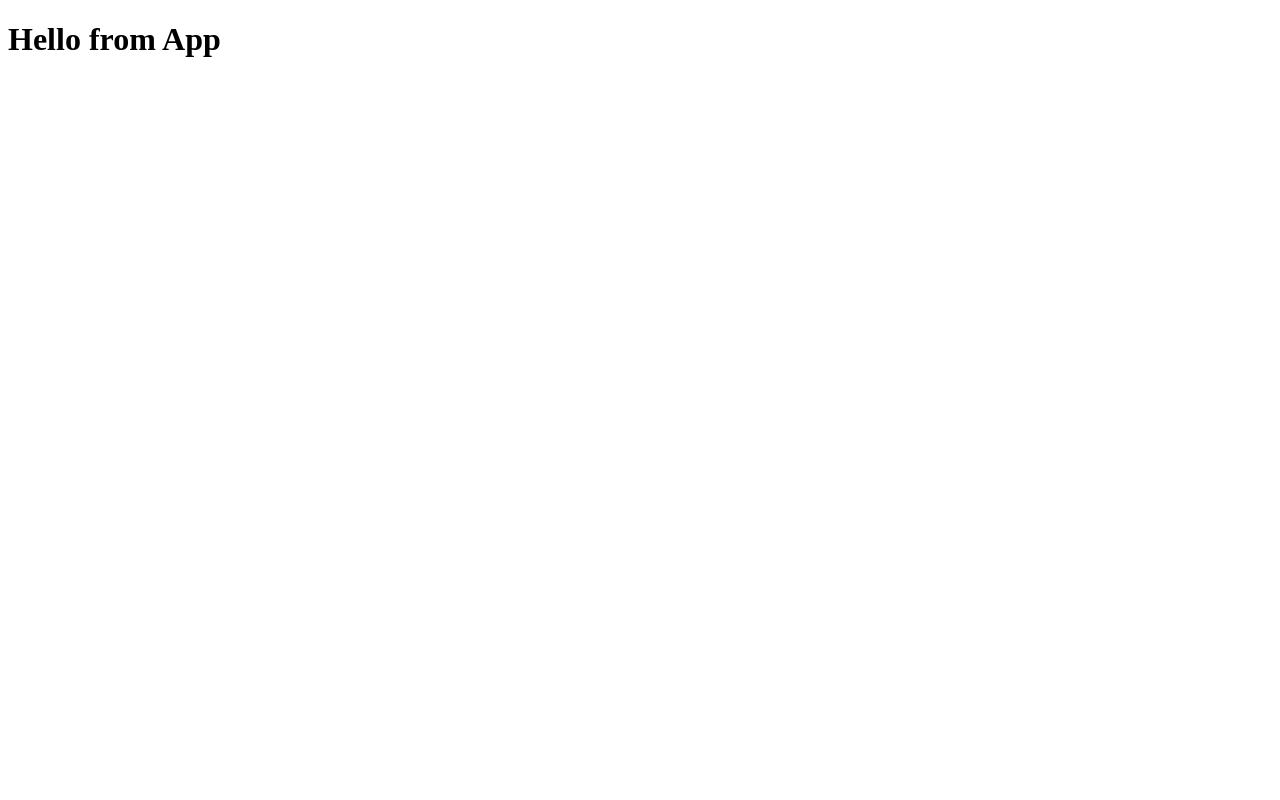
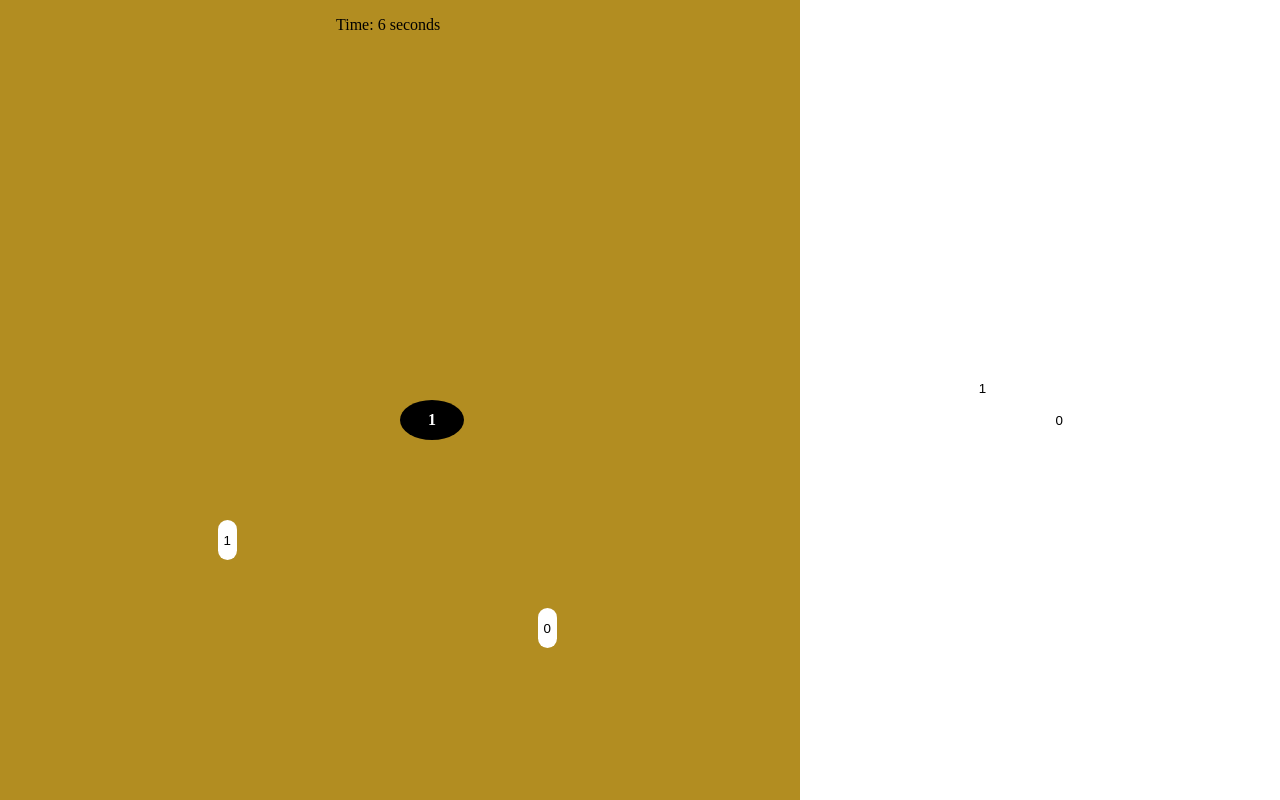
Before and after one commit to nicisherenow/click-it, a React (Create React App) app: page / in a window 1280 px wide. Built offline with nearby package versions, Linux system fonts and the light colour scheme.

Commit message:
click it

```diff
--- a/package.json
+++ b/package.json
@@ -6,6 +6,7 @@
     "@testing-library/jest-dom": "^5.16.5",
     "@testing-library/react": "^11.2.7",
     "@testing-library/user-event": "^12.8.3",
+    "nodemon": "^2.0.20",
     "react": "^18.2.0",
     "react-dom": "^18.2.0",
     "react-scripts": "5.0.1"
--- a/src/App.js
+++ b/src/App.js
@@ -1,6 +1,94 @@
+import { useState, useEffect } from "react";
+
+
+
+
 function App() {
+  const [time, setTime] = useState(0);
+  let [val, setVal] = useState(1)
+  const rand1 = () => {
+    return Math.floor((Math.random()* 85) + 5)
+  }
+  const rand2 = () => {
+    return Math.floor((Math.random()* 85) + 5)
+  }
+  const rand3 = () => {
+    return Math.floor((Math.random()* 85) + 5)
+  }
+  const rand4 = () => {
+    return Math.floor((Math.random()* 85) + 5)
+  }
+
+  useEffect(() => {
+    const interval = setInterval(() => {
+      setTime(time => time + 2);
+    }, 2000);
+
+    return () => clearInterval(interval);
+  }, []);
+
+  useEffect(() => {
+    rand1()
+    rand2()
+    rand3()
+    rand4()
+  }, [val])
+
+  const randval1 = () => {
+    return Math.floor((Math.random() * val) * 2)
+  }
+  const randval2 = () => {
+    return Math.floor((Math.random() * val) * 2)
+  }
+  const randval3 = () => {
+    return Math.floor((Math.random() * val) * 2)
+  }
+  const randval4 = () => {
+    return Math.floor((Math.random() * val) * 2)
+  }
+
+  let variable1 = randval1()
+  let variable2 = randval2()
+  let variable3 = randval3()
+  let variable4 = randval4()
+  let base = val
+
+  const handleOnClick = (e) => {
+    e.preventDefault()
+    if (+e.target.value > val) {
+      setTime(0)
+      setVal(1)
+      alert('You lost')
+    } else if (val > 10000) {
+      setTime(0)
+      setVal(1)
+      alert('You won!!! Play again?')
+    } else {
+      setVal(base += +e.target.value)
+    }
+  }
+
   return (
-    <h1>Hello from App</h1>
+    <div className="game-board">
+      <p className="timer">Time: {time} seconds</p>
+      <div className="click-val">{val}</div>
+      <button className="button-target-1"
+           style={{position: "absolute", top: `${rand1()}vh`, left: `${rand1()}vw`}}
+           onMouseUp={handleOnClick}
+           value={variable1}>{variable1}</button>
+      <button className="button-target-1"
+           style={{position: "absolute", top: `${rand2()}vh`, left: `${rand2()}vw`}}
+           onMouseUp={handleOnClick}
+           value={variable2}>{variable2}</button>
+      <button className="button-target-1"
+           style={{position: "absolute", top: `${rand3()}vh`, left: `${rand3()}vw`}}
+           onMouseUp={handleOnClick}
+           value={variable3}>{variable3}</button>
+      <button className="button-target-1"
+           style={{position: "absolute", top: `${rand4()}vh`, left: `${rand4()}vw`}}
+           onMouseUp={handleOnClick}
+           value={variable4}>{variable4}</button>
+    </div>
   );
 }
 
--- a/src/index.css
+++ b/src/index.css
@@ -1 +1,66 @@
 /* TODO Add site wide styles */
+body {
+  margin: 0;
+}
+.game-board {
+  display: flex;
+  height: 100vh;
+  width: 100vh;
+  animation: bgcolor 20s infinite;
+  animation-direction: alternate;
+}
+
+@keyframes bgcolor {
+  0% {
+      background-color: #45a3e5
+  }
+
+  30% {
+      background-color: #66bf39
+  }
+
+  60% {
+      background-color: #eb670f
+  }
+
+  90% {
+      background-color: #f35
+  }
+
+  100% {
+      background-color: #864cbf
+  }
+}
+
+.click-val {
+  color: white;
+  background-color: black;
+  font-weight: bold;
+  display: flex;
+  position: absolute;
+  justify-content: center;
+  align-items: center;
+  top: 50vh;
+  left: 50vh;
+  width: fit-content;
+  min-width: 5vw;
+  height: 5vh;
+  border-radius: 50%;
+}
+
+.button-target-1 {
+  width: fit-content;
+  height: 5vh;
+  display: flex;
+  justify-content: center;
+  align-items: center;
+  background-color: white;
+  border-radius: 1rem;
+  cursor: pointer;
+  border: none;
+}
+
+.timer {
+  position: absolute;
+  left: 42vh;
+}
```
Also changed, not shown: 1 other file (tests, documents, lock files or other folders).
